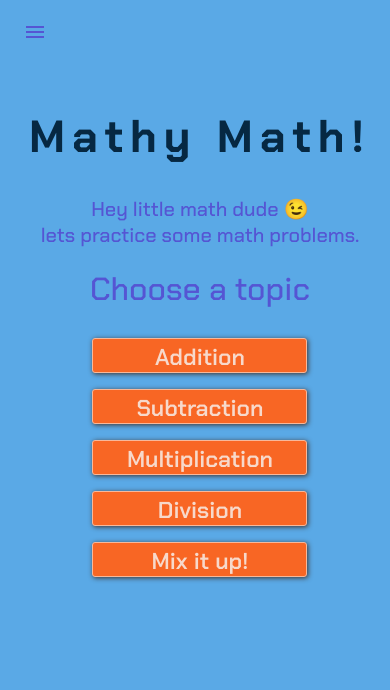
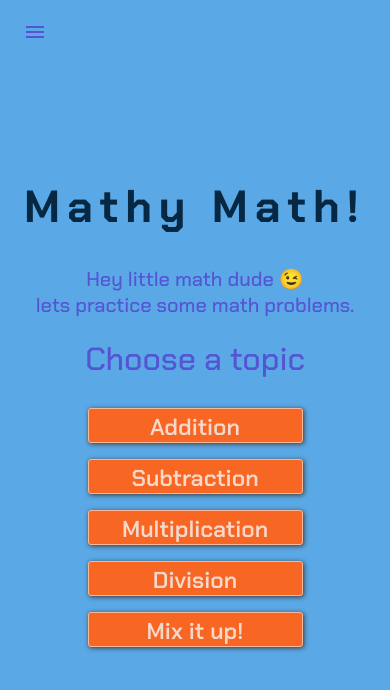
Before and after one commit to CRJones7/mathymath, a React (Create React App) app: page / in a window 390 px wide. Shown: the top 690 px of the page. Built offline with nearby package versions, Linux system fonts and the light colour scheme.

Commit message:
cleaning up

```diff
--- a/src/Components/Addition.js
+++ b/src/Components/Addition.js
@@ -5,6 +5,8 @@ import LevelSelector from './LevelSelector';
 
 const Addition = ({}) => {
     const [level, setLevel] = useState(null)
+    const [firstValue, setFirstValue] = useState(null)
+    const [secondValue, setSecondValue] = useState(null)
 
     const levelSetter = (value) => {
         setLevel(value)
@@ -14,9 +16,17 @@ const Addition = ({}) => {
         const max = level && level === 'easy' ? 10 : level && level === 'medium' ? 100 : level && level === 'hard' ? 1000 : level && level === 'hardX' ? 9000 : false
 // could refine how num is generated
        let num = max ? Math.floor(Math.random() * max) : 0
-
+        setFirstValue(num)
        return num
    }
+
+   const getRandomNumber2 = () => {
+    const max = level && level === 'easy' ? 10 : level && level === 'medium' ? 100 : level && level === 'hard' ? 1000 : level && level === 'hardX' ? 9000 : false
+// could refine how num is generated
+   let num = max ? Math.floor(Math.random() * max) : 0
+    setSecondValue(num)
+   return num
+}
 
 
 
@@ -27,7 +37,7 @@ const Addition = ({}) => {
             <div className='mainContainer'>
                 <div className='mathContainer'>
                     <div className='question'>
-                    <h1><span style={{marginLeft: '80px'}}>{getRandomNumber1()}</span> <br/> {`+ ${getRandomNumber1()}`}</h1>
+                    <h1><span style={{marginLeft: '80px'}}>{getRandomNumber1()}</span> <br/> {`+ ${getRandomNumber2()}`}</h1>
                     <hr className='equalsBar'/>
                     <input type="number" className='answerInput' placeholder='12345'/>
                 </div>
--- a/src/Components/main.css
+++ b/src/Components/main.css
@@ -87,10 +87,12 @@
 
 
 .contentContainer{
-position: absolute;
-  top: 40%;
+    position: relative;
+    top: 15%;
+  /* position: absolute;
+  top: 15%;
   left: 30%;
-  margin: -50px 0 0 -50px;
+  margin: -50px 0 0 -50px; */
 }
 
 .homeTitle{
@@ -138,6 +140,8 @@ position: absolute;
     box-shadow: 1px 1px 5px #3f332e;
     font-weight: 600;
     color: #f7d9cb;
+    height: 35px;
+    width: 215px;
   }
 
   .btnLink{
@@ -152,6 +156,7 @@ position: absolute;
     display: flex;
     flex-direction: column;
     align-items:center;
+    margin-bottom: 15px;
 
 }
 .level{
@@ -212,29 +217,15 @@ position: absolute;
 
 }
 
- @media only screen and (max-width: 1920px){
-    .contentContainer{
-          left: 18%;
-        }
- }
- @media only screen and (max-width: 1820px){
-    .contentContainer{
-        left: 16%;
-      }
- }
- @media only screen and (max-width: 1820px){
-    .contentContainer{
-        left: 12%;
-      }
- }
+
   /* tablets */
   @media only screen and  (max-width: 900px){
-    .contentContainer{
+    /* .contentContainer{
         position: absolute;
           top: 40%;
           left: 25%;
           margin: -50px 0 0 -50px;
-        }
+        } */
         .selectionBtn{
             margin: 8px auto 8px auto;
             padding: 3px 18px 3px 18px;
@@ -268,10 +259,7 @@ position: absolute;
         font-size: 80%;
     }
     .contentContainer{
-        position: absolute;
-          top: 15%;
-          left: 20%;
-          margin: -50px 0 0 -50px;
+        padding: 20px;
         }
 
         .question{
```
